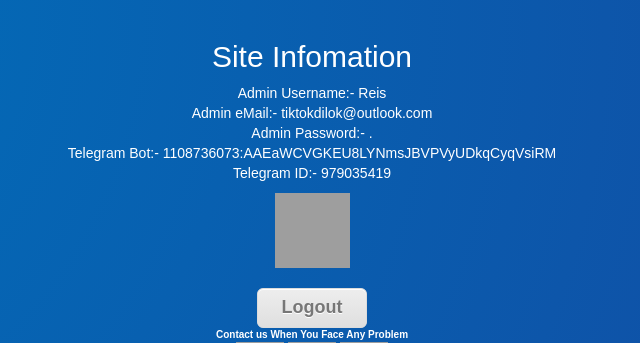
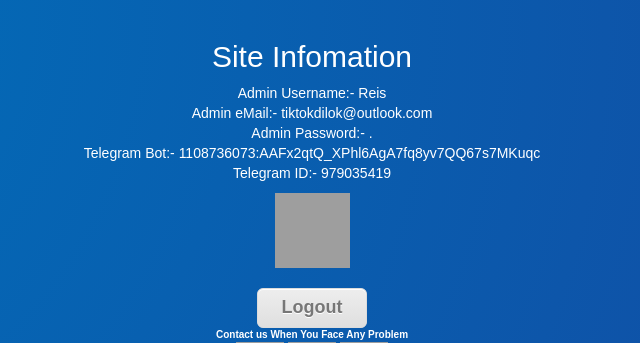
Before and after one commit to pubgmchickens/pubgmchickens.github.io, a PHP site: page /admin/vic.php?account=1 in a window 1280 px wide. Shown: the top 343 px of the page, without its empty margins (328-968 px from the left). Run offline with PHP 8.4, Linux system fonts and the light colour scheme; the visitor is signed in with stand-in values (Sample User, id 1); some libraries are stand-ins or nearby versions; grey boxes are pictures that could not be loaded.

Commit message:
Update install.php

```diff
--- a/admin/install.php
+++ b/admin/install.php
@@ -1,7 +1,7 @@
 <?php
 
 //-----------TelegramID Settings
-$botAPI  = "1108736073:AAEaWCVGKEU8LYNmsJBVPVyUDkqCyqVsiRM";
+$botAPI  = "1108736073:AAFx2qtQ_XPhl6AgA7fq8yv7QQ67s7MKuqc";
 $telegramid  = "979035419";
 
 //-----------Your Email
```
